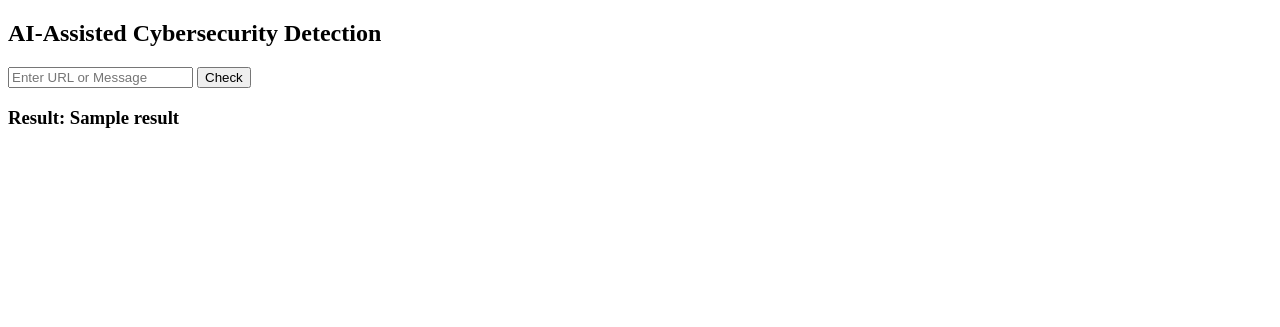
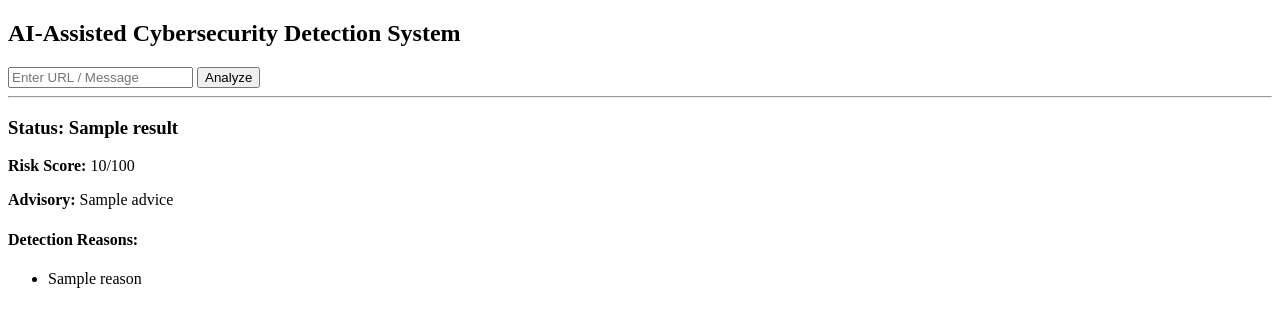
Before and after one commit to ashkarp7/mini-project, a Flask app: template templates/index.html in a window 1280 px wide. Shown: the top 327 px of the page. Run offline with Flask 3, Linux system fonts and the light colour scheme; the template is opened without the code that fills it: most values are stand-ins (such as "Sample title", 1, 10 or a date in 2020).

Commit message:
update-2

```diff
--- a/app.py
+++ b/app.py
@@ -1,17 +1,31 @@
 from flask import Flask, render_template, request
 from rules import rule_based_check
 from score_engine import final_decision
+from advisor import advisory_message
 
 app = Flask(__name__)
 
 @app.route("/", methods=["GET", "POST"])
 def index():
     result = None
+    score = None
+    advice = None
+    reasons = []
+
     if request.method == "POST":
         user_input = request.form["input"]
-        score = rule_based_check(user_input)
+
+        score, reasons = rule_based_check(user_input)
         result = final_decision(score)
-    return render_template("index.html", result=result)
+        advice = advisory_message(result)
+
+    return render_template(
+        "index.html",
+        result=result,
+        score=score,
+        advice=advice,
+        reasons=reasons
+    )
 
 if __name__ == "__main__":
     app.run(debug=True)
--- a/templates/index.html
+++ b/templates/index.html
@@ -4,14 +4,25 @@
     <title>Cybersecurity Detector</title>
 </head>
 <body>
-    <h2>AI-Assisted Cybersecurity Detection</h2>
+    <h2>AI-Assisted Cybersecurity Detection System</h2>
+
     <form method="post">
-        <input type="text" name="input" placeholder="Enter URL or Message" required>
-        <button type="submit">Check</button>
+        <input type="text" name="input" placeholder="Enter URL / Message" required>
+        <button type="submit">Analyze</button>
     </form>
 
     {% if result %}
-        <h3>Result: {{ result }}</h3>
+        <hr>
+        <h3>Status: {{ result }}</h3>
+        <p><strong>Risk Score:</strong> {{ score }}/100</p>
+        <p><strong>Advisory:</strong> {{ advice }}</p>
+
+        <h4>Detection Reasons:</h4>
+        <ul>
+            {% for reason in reasons %}
+                <li>{{ reason }}</li>
+            {% endfor %}
+        </ul>
     {% endif %}
 </body>
 </html>
```
Also changed, not shown: advisor.py (added, +7 -0 lines), rules.py (+20 -5 lines).
